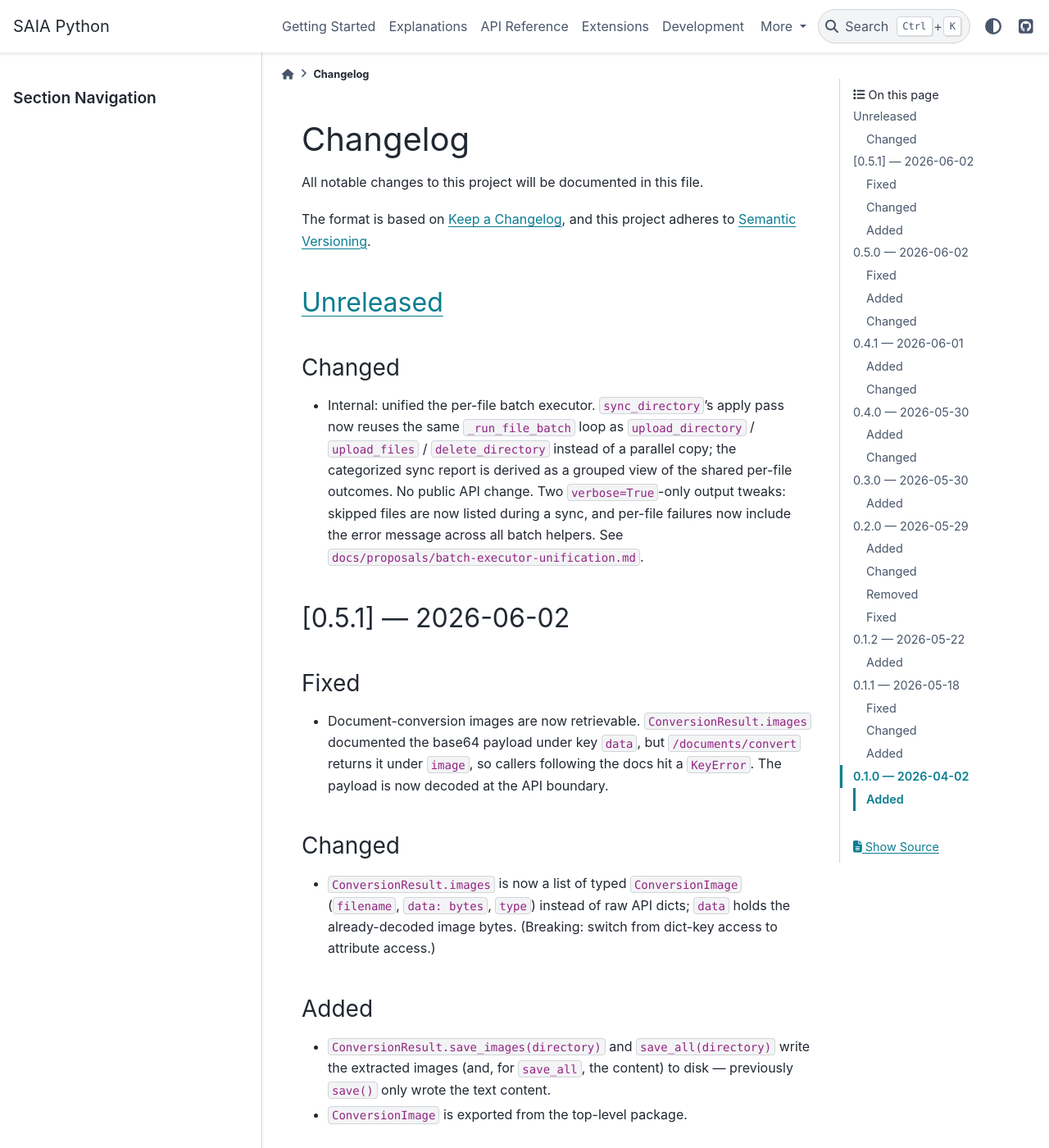
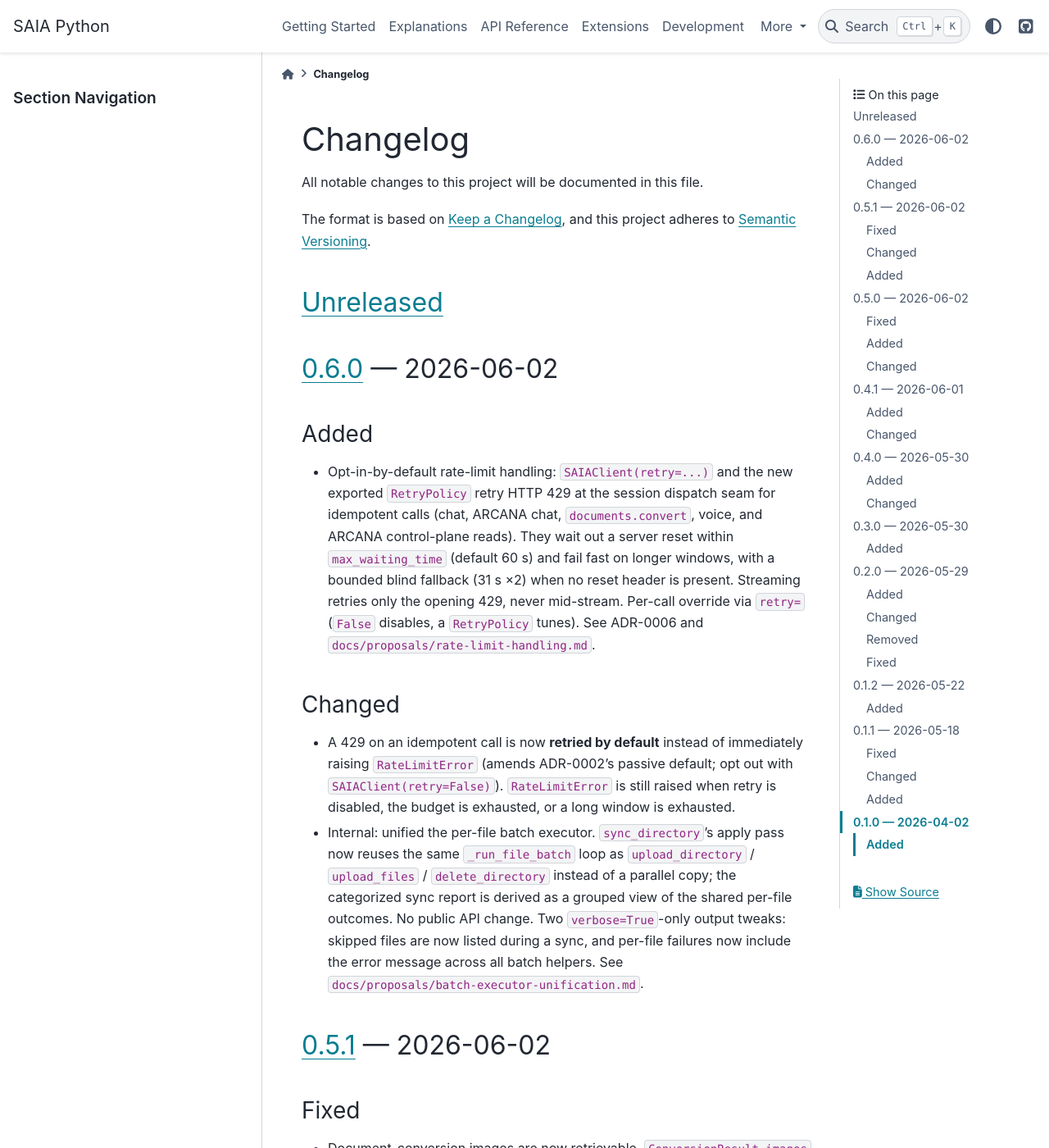
Before and after one commit to fschwar4/saia_python, a Sphinx documentation site: the page built from docs/CHANGELOG.md, in a window 1280 px wide and 1400 px high. Shown: the whole window at 82% size. Built offline with Sphinx 7.4.7 and the PyData theme 0.15.4, drawn with Linux system fonts in a browser that asks for light colours; some of the changed text lies outside the part shown.

Commit message:
Release 0.6.0
Opt-in-by-default rate-limit handling — RetryPolicy + the execute() dispatch
seam (Phases 1 & 3): 429 retry on idempotent calls, honest multi-window wait,
per-call retry= override, and control-plane convergence. New ADR-0006 (amends
ADR-0002's passive default). Also ships the unified per-file batch executor.
See docs/CHANGELOG.md (0.6.0).

```diff
--- a/docs/CHANGELOG.md
+++ b/docs/CHANGELOG.md
@@ -7,8 +7,25 @@ and this project adheres to [Semantic Versioning](https://semver.org/spec/v2.0.0
 
 ## [Unreleased]
 
+## [0.6.0] — 2026-06-02
+
+### Added
+
+- Opt-in-by-default rate-limit handling: `SAIAClient(retry=...)` and the new
+  exported `RetryPolicy` retry HTTP 429 at the session dispatch seam for
+  idempotent calls (chat, ARCANA chat, `documents.convert`, voice, and ARCANA
+  control-plane reads). They wait out a server reset within `max_waiting_time`
+  (default 60 s) and fail fast on longer windows, with a bounded blind fallback
+  (31 s ×2) when no reset header is present. Streaming retries only the opening
+  429, never mid-stream. Per-call override via `retry=` (`False` disables, a
+  `RetryPolicy` tunes). See ADR-0006 and `docs/proposals/rate-limit-handling.md`.
+
 ### Changed
 
+- A 429 on an idempotent call is now **retried by default** instead of
+  immediately raising `RateLimitError` (amends ADR-0002's passive default; opt
+  out with `SAIAClient(retry=False)`). `RateLimitError` is still raised when
+  retry is disabled, the budget is exhausted, or a long window is exhausted.
 - Internal: unified the per-file batch executor. `sync_directory`'s apply pass
   now reuses the same `_run_file_batch` loop as `upload_directory` /
   `upload_files` / `delete_directory` instead of a parallel copy; the
@@ -362,7 +379,9 @@ open-source project tooling and incremental-upload helpers for ARCANA.
   resolution with owner-prefix handling.
 - Sphinx documentation (PyData theme) and a unit test suite.
 
-[Unreleased]: https://github.com/fschwar4/saia_python/compare/v0.5.0...HEAD
+[Unreleased]: https://github.com/fschwar4/saia_python/compare/v0.6.0...HEAD
+[0.6.0]: https://github.com/fschwar4/saia_python/compare/v0.5.1...v0.6.0
+[0.5.1]: https://github.com/fschwar4/saia_python/compare/v0.5.0...v0.5.1
 [0.5.0]: https://github.com/fschwar4/saia_python/compare/v0.4.1...v0.5.0
 [0.4.1]: https://github.com/fschwar4/saia_python/compare/v0.4.0...v0.4.1
 [0.4.0]: https://github.com/fschwar4/saia_python/compare/v0.3.0...v0.4.0
--- a/pyproject.toml
+++ b/pyproject.toml
@@ -4,7 +4,7 @@ build-backend = "setuptools.build_meta"
 
 [project]
 name = "saia-python"
-version = "0.5.1"
+version = "0.6.0"
 description = "Python wrapper for the GWDG SAIA platform REST API"
 readme = "README.md"
 requires-python = ">=3.10"
```
Also changed, not shown: docs/adr/0002-rate-limit-metadata-on-responses.md (+4 -0 lines), docs/adr/0006-transport-policy-rate-limit-handling.md (added, +94 -0 lines), docs/adr/index.md (+2 -0 lines), 1 other file.
